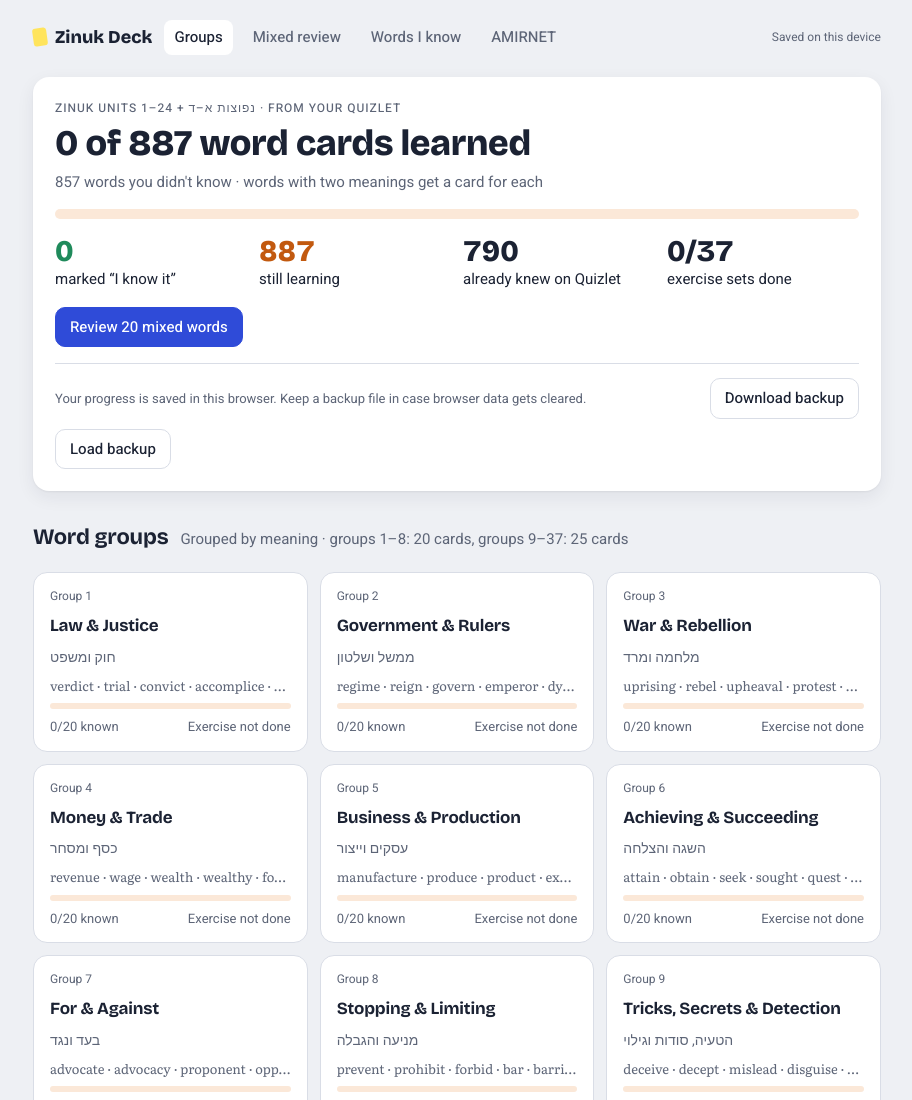
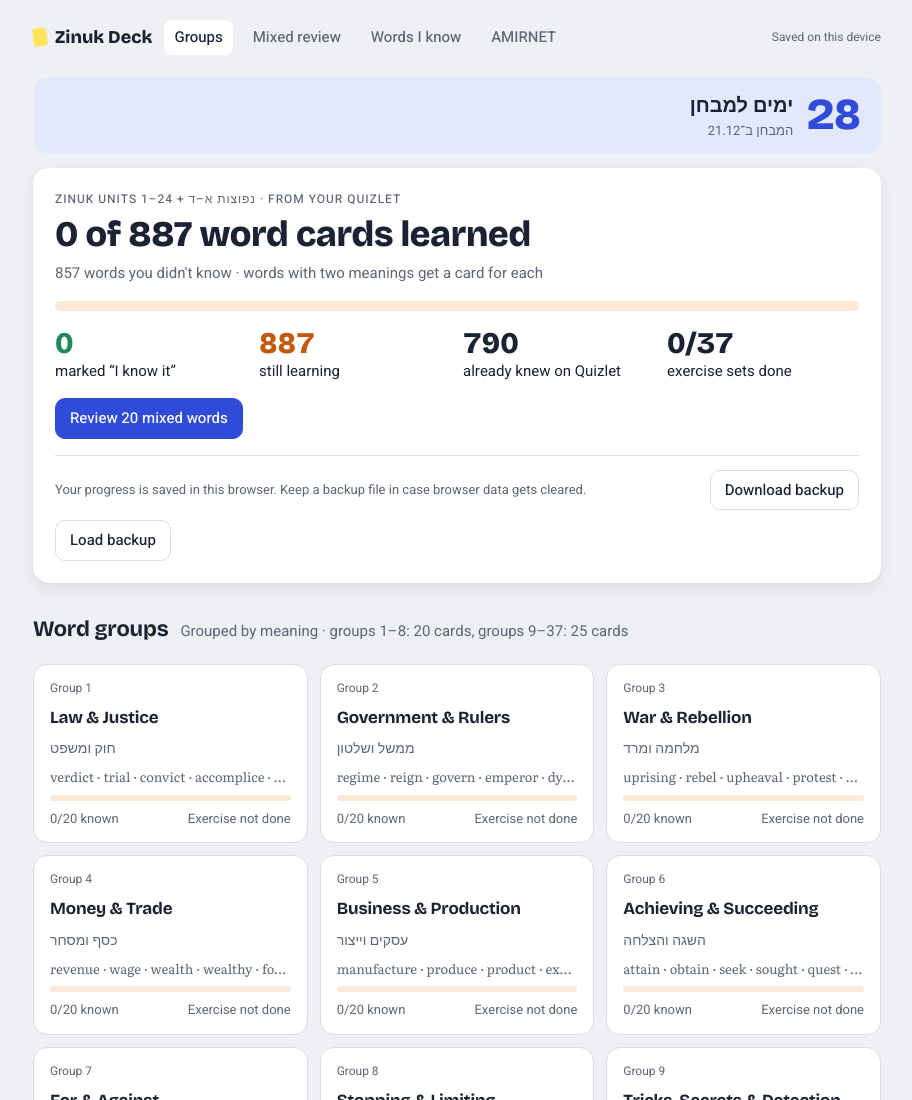
Before and after one commit to omermakovski/zinuk-deck, a plain HTML site: page index.html in a window 1280 px wide. Shown: the top 1100 px of the page, without its empty margins (183-1095 px from the left). Drawn offline with nearby package versions, Linux system fonts and the light colour scheme.

Commit message:
Add exam countdown to home screen
Co-Authored-By: Claude Opus 5.5 <noreply@anthropic.com>

```diff
--- a/app.js
+++ b/app.js
@@ -139,7 +139,14 @@
     const pct = TOTAL ? Math.round(known / TOTAL * 100) : 0;
     const moved = V.known.filter(w => status(keyOf(w.w)) === 'l').length;
     const exDone = Object.keys(state.ex).length;
+    const now = new Date();
+    const daysLeft = Math.round((new Date(2026, 11, 21) - new Date(now.getFullYear(), now.getMonth(), now.getDate())) / 864e5);
+    const exam = daysLeft > 1 ? `<b>${daysLeft}</b><span>ימים למבחן<small>המבחן ב־21.12</small></span>`
+      : daysLeft === 1 ? `<b>1</b><span>יום אחד למבחן — מחר!<small>המבחן ב־21.12</small></span>`
+      : daysLeft === 0 ? `<b>🎯</b><span>המבחן היום — בהצלחה!<small>המבחן ב־21.12</small></span>`
+      : '';
     app.innerHTML = `
+      ${exam ? `<div class="exam-count${daysLeft <= 7 ? ' soon' : ''}" dir="rtl">${exam}</div>` : ''}
       <section class="summary">
         <div>
           <div class="eyebrow">Zinuk units 1–24 + נפוצות א–ד · from your Quizlet</div>
--- a/index.html
+++ b/index.html
@@ -76,6 +76,11 @@ button{font:inherit;color:inherit;cursor:pointer}
 
 /* dashboard */
 .summary{background:var(--paper);border-radius:16px;padding:22px;box-shadow:var(--shadow);display:grid;gap:16px}
+.exam-count{display:flex;align-items:center;gap:14px;background:var(--pen-soft);border-radius:16px;padding:14px 20px;margin-bottom:14px;font-family:var(--f-he)}
+.exam-count b{font-family:var(--f-display);font-size:44px;font-weight:800;line-height:1;color:var(--pen);font-variant-numeric:tabular-nums}
+.exam-count span{font-size:20px;font-weight:700;display:flex;flex-direction:column}
+.exam-count small{font-size:13px;font-weight:400;color:var(--muted)}
+.exam-count.soon{background:var(--learn-soft)} .exam-count.soon b{color:var(--learn)}
 .stats{display:grid;grid-template-columns:repeat(auto-fit,minmax(140px,1fr));gap:12px}
 .stat b{display:block;font-family:var(--f-display);font-size:30px;font-weight:800;font-variant-numeric:tabular-nums;line-height:1.1}
 .stat.k b{color:var(--know)} .stat.l b{color:var(--learn)}
--- a/sw.js
+++ b/sw.js
@@ -1,4 +1,4 @@
-const CACHE = 'zinuk-deck-60f26f4c2f';
+const CACHE = 'zinuk-deck-ed33f32719';
 const FILES = ["./", "index.html", "app.js", "data.js", "amirnet.js", "manifest.webmanifest", "icon-192.png", "icon-512.png", "apple-touch-icon.png"];
 self.addEventListener('install', e => { e.waitUntil(caches.open(CACHE).then(c => c.addAll(FILES)).then(() => self.skipWaiting())); });
 self.addEventListener('activate', e => { e.waitUntil(caches.keys().then(ks => Promise.all(ks.filter(k => k.startsWith('zinuk-deck-') && k !== CACHE).map(k => caches.delete(k)))).then(() => self.clients.claim())); });
```
